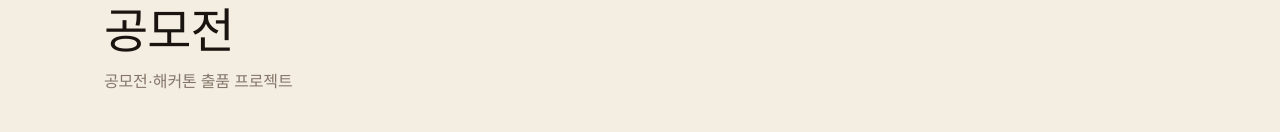
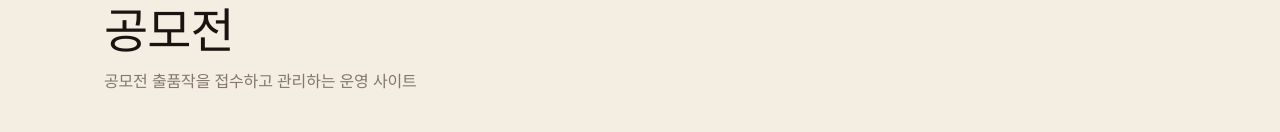
Before and after one commit to WebOutsourcing-one/wwo_web, a Next.js app: page / in a window 1280 px wide. Shown: the part 1998-2130 px from the top of the page. Built offline with nearby package versions, Linux system fonts and the light colour scheme; a web font is replaced by a local one.

Commit message:
Clarify contest category as submission-management sites
The 공모전 category covers the operator-side platforms that accept
and manage submissions, not the entries themselves.

Co-Authored-By: Claude Opus 4.7 (1M context) <noreply@anthropic.com>

```diff
--- a/src/data/categories.ts
+++ b/src/data/categories.ts
@@ -53,7 +53,7 @@ export const categories: Category[] = [
   {
     slug: "contest",
     name: "공모전",
-    description: "공모전·해커톤 출품 프로젝트",
+    description: "공모전 출품작을 접수하고 관리하는 운영 사이트",
     projects: [
       /*
       {
```
